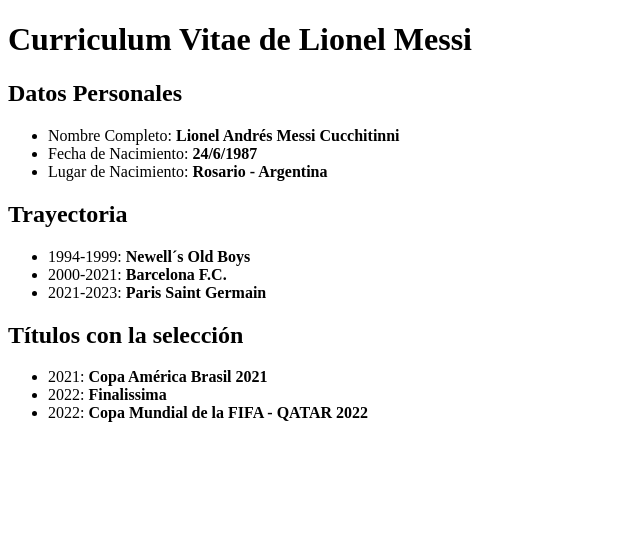
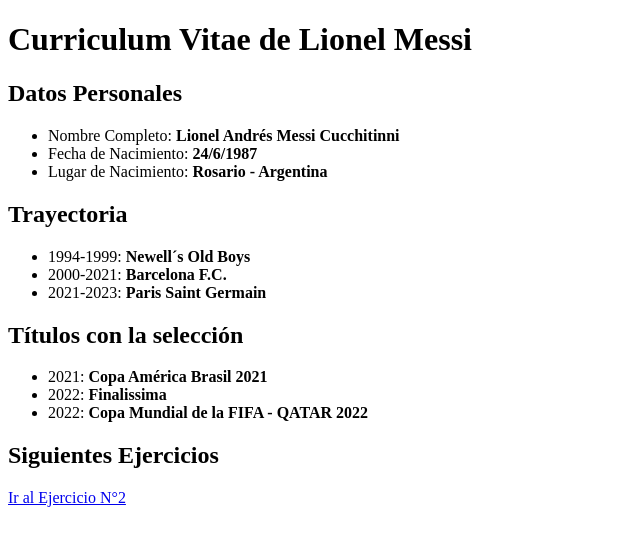
Before and after one commit to diegower/ENTREGA1, a plain HTML site: page index.html in a window 1280 px wide. Shown: the whole page, without its empty margins (0-640 px from the left). Drawn offline with Linux system fonts and the light colour scheme.

Commit message:
agregado ej2

```diff
--- a/index.html
+++ b/index.html
@@ -25,5 +25,10 @@
       <li>2022: <b>Finalissima</b></li>
       <li>2022: <b>Copa Mundial de la FIFA - QATAR 2022</b></li>
     </ul>
+    <footer>
+      <h2>Siguientes Ejercicios</h2>
+      <a href="ejercicio2.html">Ir al Ejercicio N°2</a>
+      <br /><br />
+    </footer>
   </body>
 </html>
```
